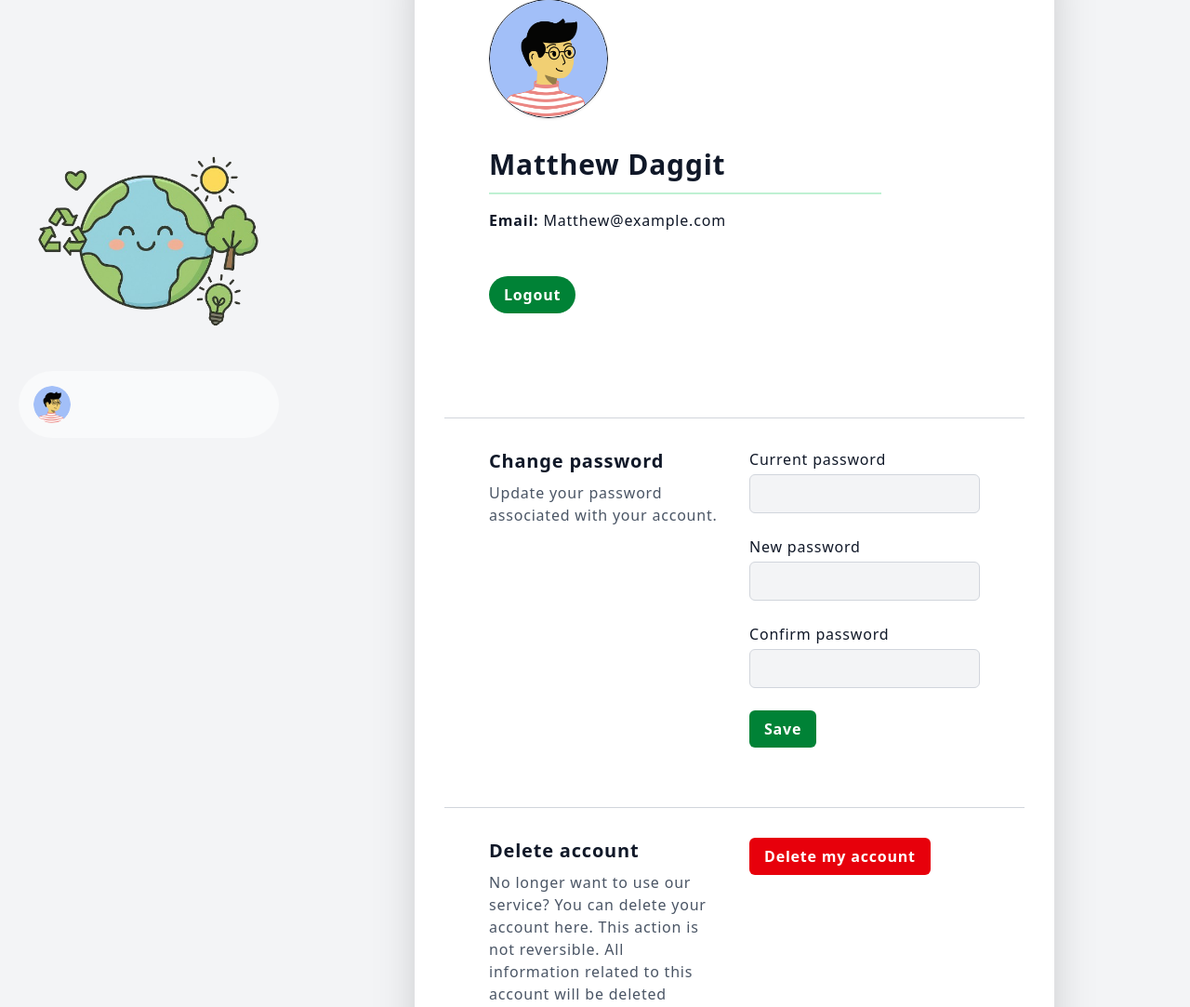
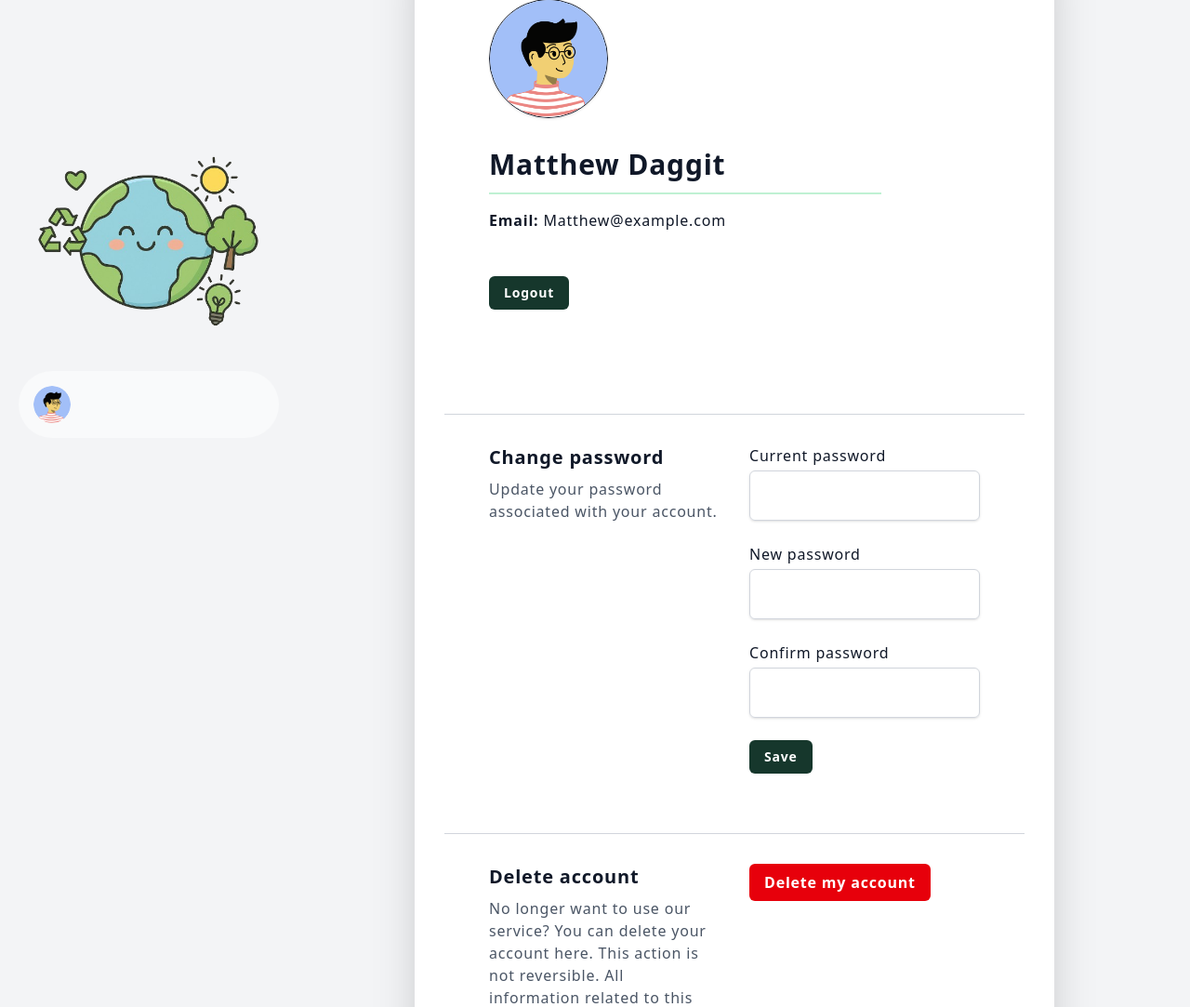
Before and after one commit to AaronJai/CITS3403_PROJECT, a Flask app: template app/templates/profile.html in a window 1280 px wide. Shown: the part 261-1344 px from the top of the page at 93% size. Run offline with Flask 3, Linux system fonts and the light colour scheme; the template is opened without the code that fills it, so the values that code supplies are empty; style sheets or scripts are compiled from the project's sources.

Commit message:
update button styles for CONSISTENCY

```diff
--- a/app/static/css/styles.css
+++ b/app/static/css/styles.css
@@ -177,3 +177,8 @@
 .header-top {
   @apply sm:hidden fixed top-0 right-0 left-0 bg-white shadow-md flex justify-around;
 }
+
+/* Profile Page */
+.button-sm {
+  @apply py-2 px-4 text-sm font-semibold bg-primary text-white rounded-md hover:bg-green-900 transition cursor-pointer;
+}
--- a/app/templates/profile.html
+++ b/app/templates/profile.html
@@ -26,7 +26,7 @@
 
                 <div class="pt-12 pb-8">
                     <form action="{{ url_for('logout') }}" method="POST">
-                        <button type="submit" class="bg-green-700 hover:bg-green-900 text-white font-bold py-2 px-4 rounded-full">
+                        <button type="submit" class="button-sm">
                             Logout
                         </button>
                     </form>
@@ -47,25 +47,25 @@
                     <div>
                       <label for="current_password" class="block font-medium mb-1">Current password</label>
                       <input type="password" id="current_password" name="current_password"
-                        class="w-full px-4 py-2 rounded-md bg-gray-100 text-gray-800 border border-gray-300 focus:outline-none focus:ring focus:ring-green-400">
+                        class="input-field">
                     </div>
 
                     <div>
                       <label for="new-password" class="block font-medium mb-1">New password</label>
                       <input type="password" id="new-password" name="new_password"
-                        class="w-full px-4 py-2 rounded-md bg-gray-100 text-gray-800 border border-gray-300 focus:outline-none focus:ring focus:ring-green-400">
+                        class="input-field">
                     </div>
 
                     <div>
                       <label for="confirm-password" class="block font-medium mb-1">Confirm password</label>
                       <input type="password" id="confirm-password" name="confirm_password"
-                        class="w-full px-4 py-2 rounded-md bg-gray-100 text-gray-800 border border-gray-300 focus:outline-none focus:ring focus:ring-green-400">
+                        class="input-field">
                     </div>
 
                     <p id="password-error" class="text-red-600 text-sm hidden"></p>
 
                     <div>
-                      <button type="submit" class="bg-green-700 hover:bg-green-900 text-white font-bold py-2 px-4 rounded-md">
+                      <button type="submit" class="button-sm">
                         Save
                       </button>
                     </div>
```
